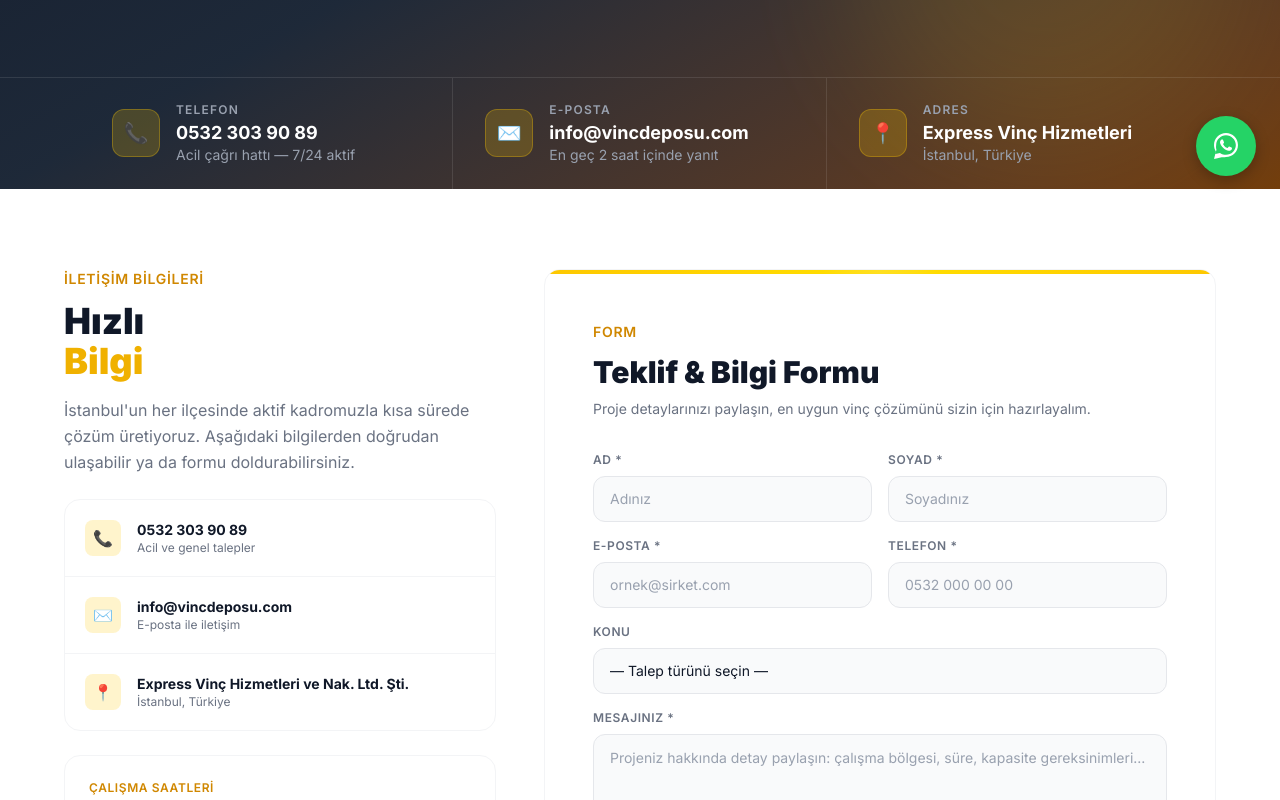
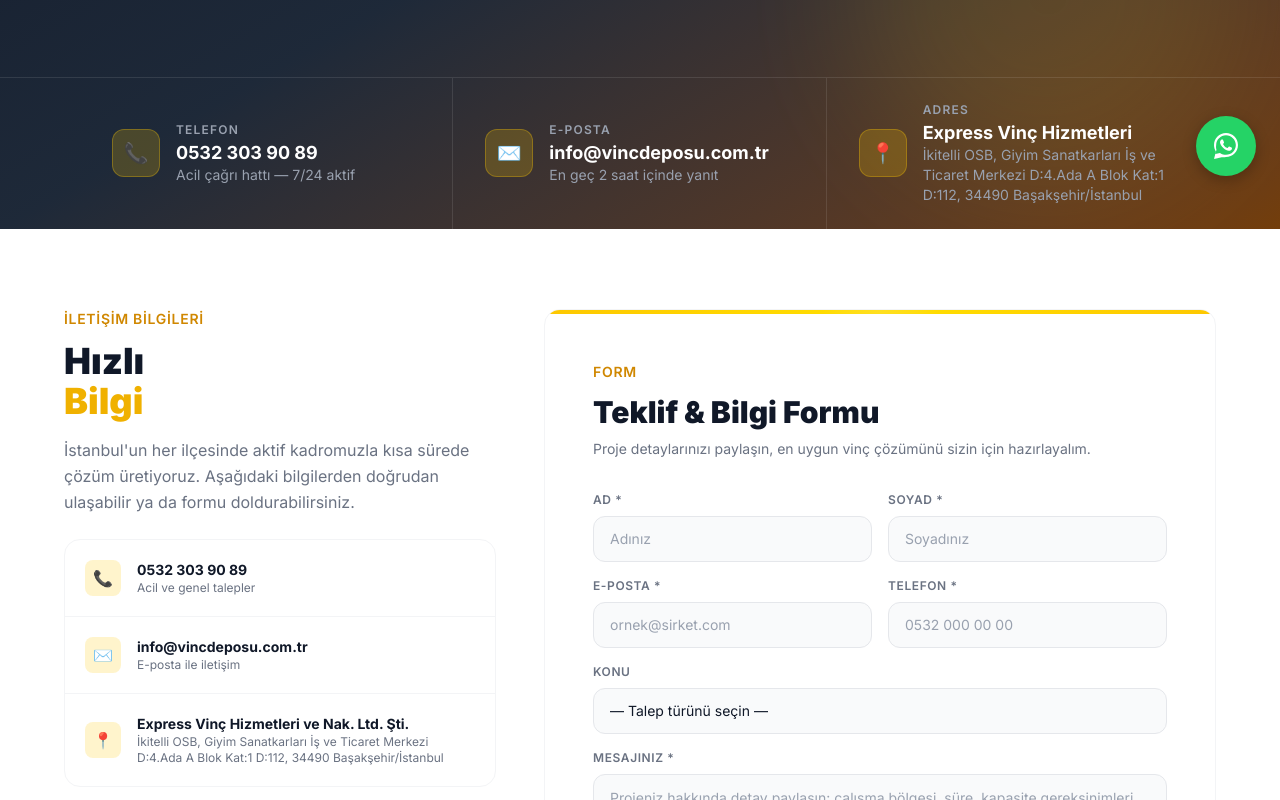
Before and after one commit to fatihemincakiroglu/vincdeposu, a Next.js app: page /iletisim in a window 1280 px wide. Shown: the part 600-1400 px from the top of the page. Built offline with nearby package versions, Linux system fonts and the light colour scheme.

Commit message:
fix: mail adresi info@vincdeposu.com.tr olarak güncellendi

```diff
--- a/app/iletisim/IletisimClient.tsx
+++ b/app/iletisim/IletisimClient.tsx
@@ -86,7 +86,7 @@
               </div>
             </a>
             <a
-              href="mailto:info@vincdeposu.com"
+              href="mailto:info@vincdeposu.com.tr"
               className="flex items-center gap-4 px-8 py-6 hover:bg-white/5 transition group"
             >
               <div className="w-12 h-12 rounded-xl bg-yellow-400/20 border border-yellow-400/30 flex items-center justify-center text-xl shrink-0">
@@ -94,7 +94,7 @@
               </div>
               <div>
                 <div className="text-xs font-semibold uppercase tracking-widest text-gray-400 mb-1">E-posta</div>
-                <div className="font-bold text-white text-lg leading-tight">info@vincdeposu.com</div>
+                <div className="font-bold text-white text-lg leading-tight">info@vincdeposu.com.tr</div>
                 <div className="text-gray-400 text-sm">En geç 2 saat içinde yanıt</div>
               </div>
             </a>
@@ -105,7 +105,7 @@
               <div>
                 <div className="text-xs font-semibold uppercase tracking-widest text-gray-400 mb-1">Adres</div>
                 <div className="font-bold text-white text-lg leading-tight">Express Vinç Hizmetleri</div>
-                <div className="text-gray-400 text-sm">İstanbul, Türkiye</div>
+                <div className="text-gray-400 text-sm">İkitelli OSB, Giyim Sanatkarları İş ve Ticaret Merkezi D:4.Ada A Blok Kat:1 D:112, 34490 Başakşehir/İstanbul</div>
               </div>
             </div>
           </div>
@@ -143,7 +143,7 @@
               <div className="flex items-center gap-4 p-5 border-b border-gray-100">
                 <div className="w-9 h-9 rounded-lg bg-yellow-400/20 flex items-center justify-center text-base shrink-0">✉️</div>
                 <div>
-                  <div className="font-bold text-gray-900 text-sm">info@vincdeposu.com</div>
+                  <div className="font-bold text-gray-900 text-sm">info@vincdeposu.com.tr</div>
                   <div className="text-gray-500 text-xs">E-posta ile iletişim</div>
                 </div>
               </div>
@@ -151,7 +151,7 @@
                 <div className="w-9 h-9 rounded-lg bg-yellow-400/20 flex items-center justify-center text-base shrink-0">📍</div>
                 <div>
                   <div className="font-bold text-gray-900 text-sm">Express Vinç Hizmetleri ve Nak. Ltd. Şti.</div>
-                  <div className="text-gray-500 text-xs">İstanbul, Türkiye</div>
+                  <div className="text-gray-500 text-xs">İkitelli OSB, Giyim Sanatkarları İş ve Ticaret Merkezi D:4.Ada A Blok Kat:1 D:112, 34490 Başakşehir/İstanbul</div>
                 </div>
               </div>
             </div>
@@ -191,7 +191,7 @@
                 className="w-full h-52 grayscale brightness-75 contrast-110 border-none block"
               />
               <div className="absolute bottom-0 left-0 right-0 bg-gradient-to-t from-gray-900/90 to-transparent px-4 py-3 text-white text-sm font-semibold flex items-center gap-2">
-                <span>📍</span> Express Vinç Hizmetleri — İstanbul
+                <span>📍</span> İkitelli OSB, Giyim Sanatkarları İş ve Ticaret Merkezi D:4.Ada A Blok Kat:1 D:112, Başakşehir/İstanbul
               </div>
             </div>
           </div>
@@ -391,7 +391,7 @@
               📞 0532 303 90 89
             </a>
             <a
-              href="mailto:info@vincdeposu.com"
+              href="mailto:info@vincdeposu.com.tr"
               className="border-2 border-gray-600 hover:border-white text-white font-bold px-8 py-4 rounded-xl text-lg transition"
             >
               ✉️ E-posta Gönder
```
